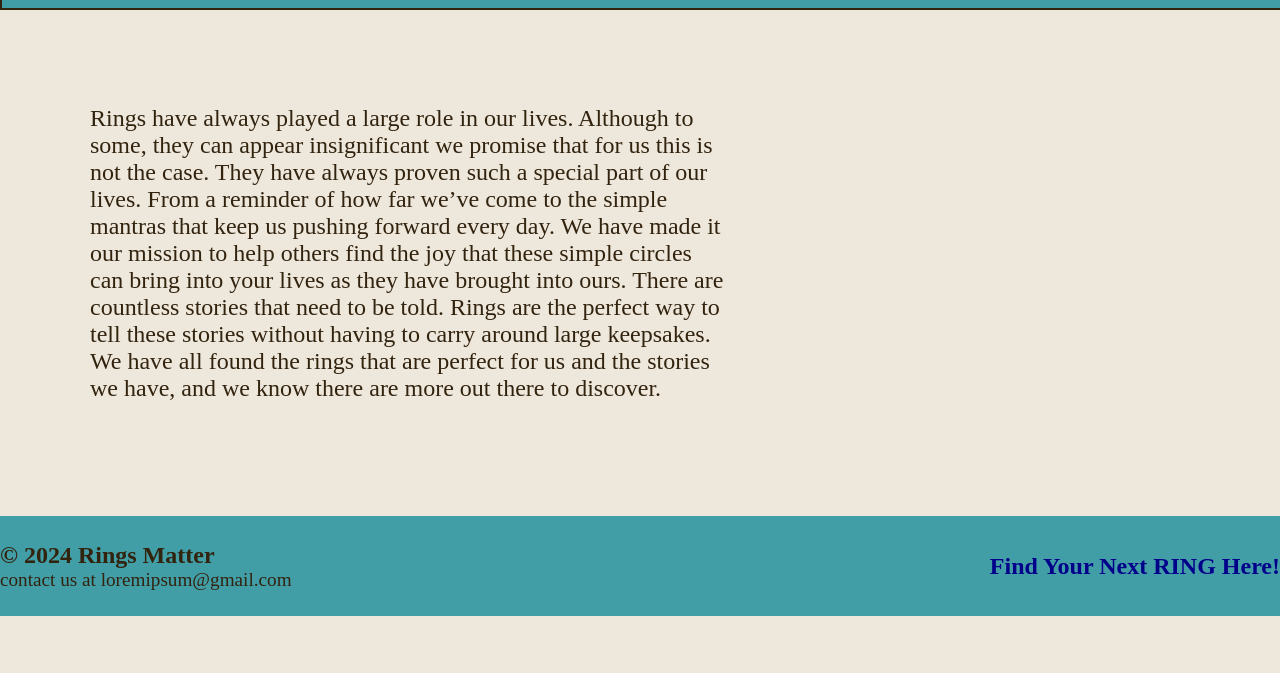
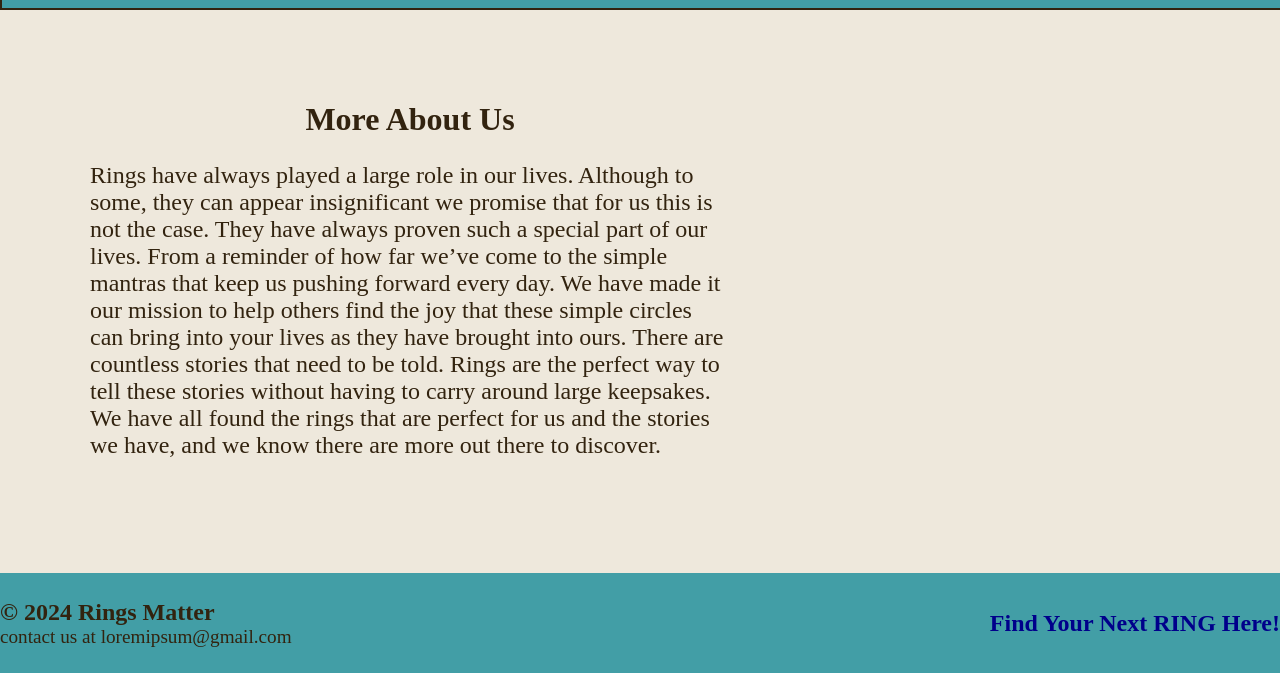
Before and after one commit to Leone2004/WDD130-Sanderson, a plain HTML site: page aboutus.html in a window 1280 px wide. Shown: the part 254-927 px from the top of the page. Before the commit the page ends 870 px from the top, so only its background shows below. Drawn offline with Linux system fonts and the light colour scheme.

Commit message:
Update aboutus.html

```diff
--- a/aboutus.html
+++ b/aboutus.html
@@ -21,6 +21,7 @@
 <main>
     <div class="container">
         <section id="info">
+            <h2>More About Us</h2>
             <p>
                 Rings have always played a large role in our lives. Although to some, they can appear
                 insignificant we promise that for us this is not the case. They have always proven such
```
